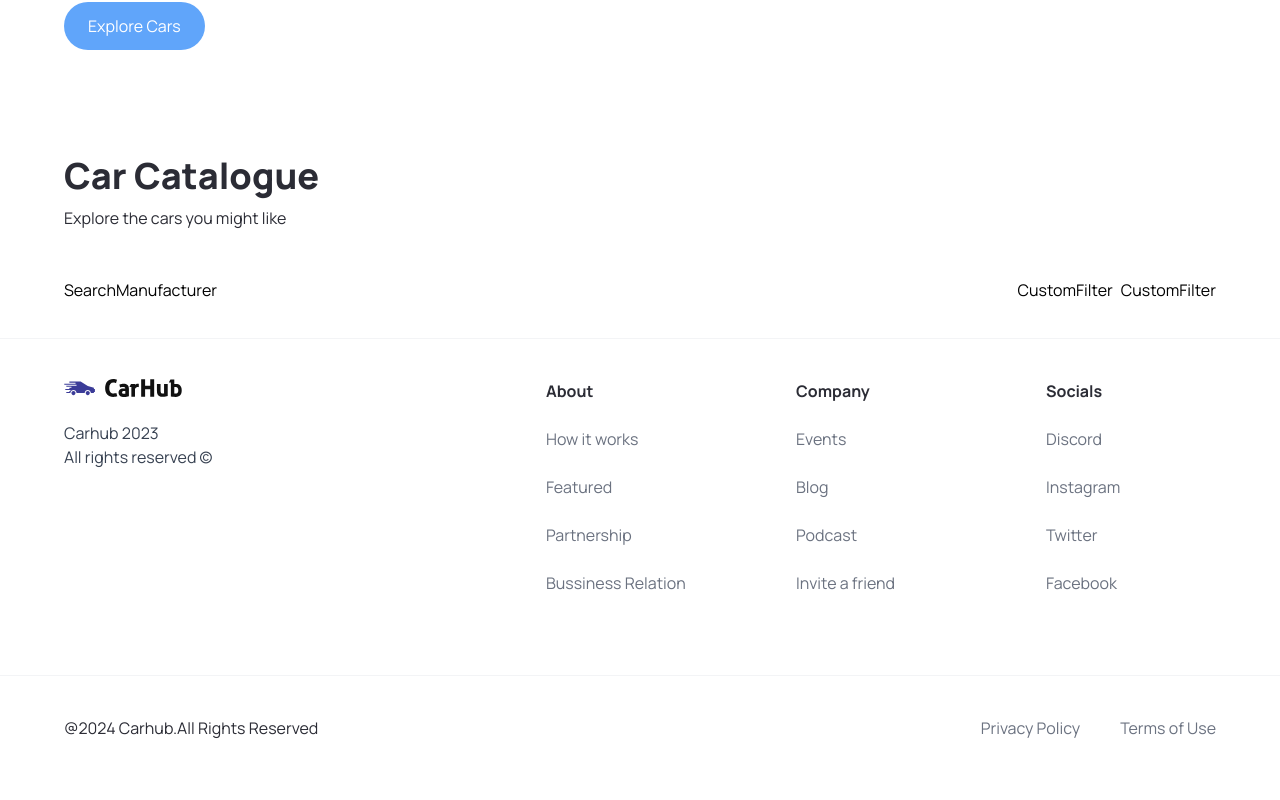
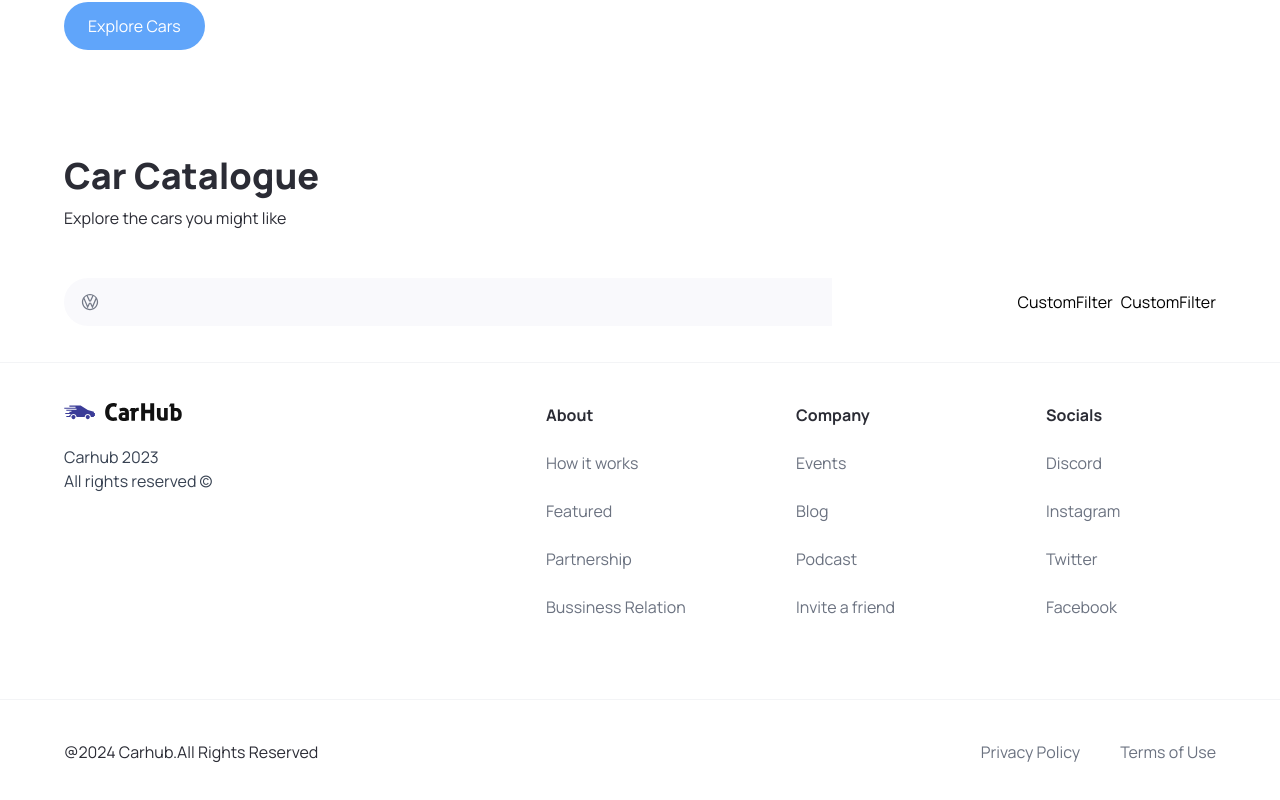
Before and after one commit to meaarushi2002/testProject, a Next.js app: page / in a window 1280 px wide. Shown: the part 708-1508 px from the top of the page. Built offline with nearby package versions, Linux system fonts and the light colour scheme.

Commit message:
complete searchmanufacturer component and creating utilities file to get cars data

```diff
--- a/components/SearchBar.tsx
+++ b/components/SearchBar.tsx
@@ -1,15 +1,16 @@
 'use client'
-
+import {useState} from 'react'
 import SearchManufacturer from "./SearchManufacturer"
 
 const Searchbar = () => {
+  const [manufacturer,setManufacturer]=useState('');
   const handleSearch = () =>{
 
   }
   return (
      <form className="searchbar" onSubmit={handleSearch}>
       <div className="searchbar__item">
-        <SearchManufacturer />
+        <SearchManufacturer manufacturer={manufacturer} setManufacturer={setManufacturer} />
       </div>
      </form>
   )
--- a/components/SearchManufacturer.tsx
+++ b/components/SearchManufacturer.tsx
@@ -1,9 +1,64 @@
-import React from 'react'
+'use client'
+import Image from "next/image";
+import { Fragment, useState } from "react";
+import { Combobox, Transition } from "@headlessui/react";
+import { manufacturers } from "@/constants";
+import { SearchManufacturerProps } from "@/types";
 
-const SearchManufacturer = () => {
+const SearchManufacturer = ({ manufacturer, setManufacturer }: SearchManufacturerProps) => {
+  const [query, setQuery] = useState("");
+
+  const filteredManufacturers =
+    query === ""
+      ? manufacturers
+      : manufacturers.filter((item) =>
+          item
+            .toLowerCase()
+            .replace(/\s+/g, "")
+            .includes(query.toLowerCase().replace(/\s+/g, ""))
+        );
+
   return (
-    <div>SearchManufacturer</div>
-  )
-}
+    <div className='search-manufacturer'>
+      <Combobox value={manufacturer} onChange={setManufacturer}>
+        <div className='relative w-full'>
+          <Combobox.Button className='absolute top-[14px]'>
+            <Image src='/car-logo.svg' width={20} height={20} className='ml-4' alt='car logo'/>
+          </Combobox.Button>
+          <Combobox.Input className='search-manufacturer__input' displayValue={(item: string) => item} onChange={(event) => setQuery(event.target.value)} />
+          <Transition as={Fragment} leave='transition ease-in duration-100' leaveFrom='opacity-100' leaveTo='opacity-0' afterLeave={() => setQuery("")} >
+            <Combobox.Options className='absolute mt-1 max-h-60 w-full overflow-auto rounded-md bg-white py-1 text-base shadow-lg ring-1 ring-black ring-opacity-5 focus:outline-none sm:text-sm' static>
+              {filteredManufacturers.length === 0 && query !== "" ? (
+                <Combobox.Option value={query} className='search-manufacturer__option'>
+                  Create "{query}"
+                </Combobox.Option>
+              ) : (
+                filteredManufacturers.map((item) => (
+                  <Combobox.Option key={item} className={({ active }) =>
+                      `relative search-manufacturer__option ${
+                        active ? "bg-primary-blue text-white" : "text-gray-900"
+                      }`
+                    } value={item}>
+                    {({ selected, active }) => (
+                      <>
+                        <span className={`block truncate ${selected ? "font-medium" : "font-normal"}`}>
+                          {item}
+                        </span>
+                        {selected ? (
+                          <span className={`absolute inset-y-0 left-0 flex items-center pl-3 ${active? "text-white": "text-pribg-primary-purple"}`}
+                          ></span>
+                        ) : null}
+                      </>
+                    )}
+                  </Combobox.Option>
+                ))
+              )}
+            </Combobox.Options>
+          </Transition>
+        </div>
+      </Combobox>
+    </div>
+  );
+};
 
-export default SearchManufacturer
+export default SearchManufacturer;
--- a/types/index.ts
+++ b/types/index.ts
@@ -7,3 +7,7 @@
     MouseEventHandler<HTMLButtonElement>;
     btnType?: "button" | "submit";
 }
+export interface SearchManufacturerProps {
+    manufacturer: string;
+    setManufacturer: (manufacturer: string) => void;
+}
```
Also changed, not shown: package.json (+5 -4 lines), utilities/index.ts (added), 1 other file (tests, documents, lock files or other folders).
